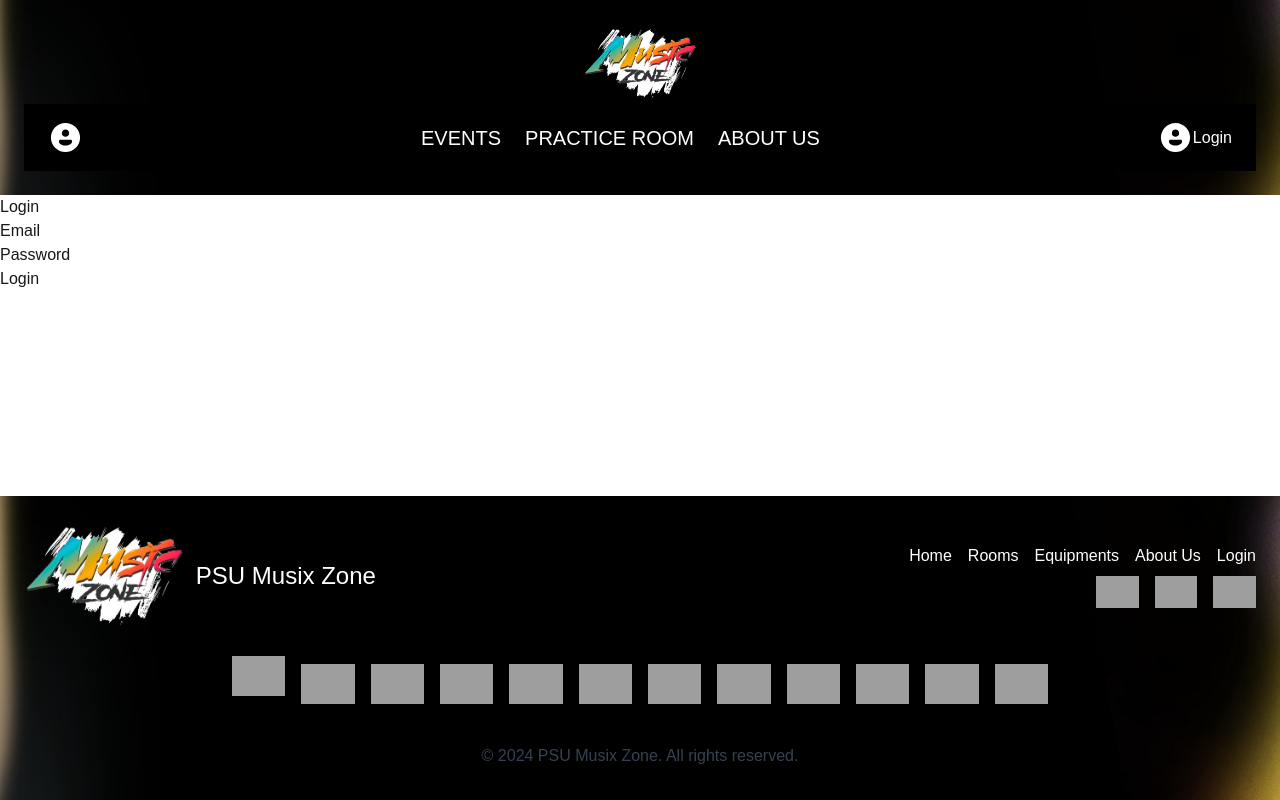
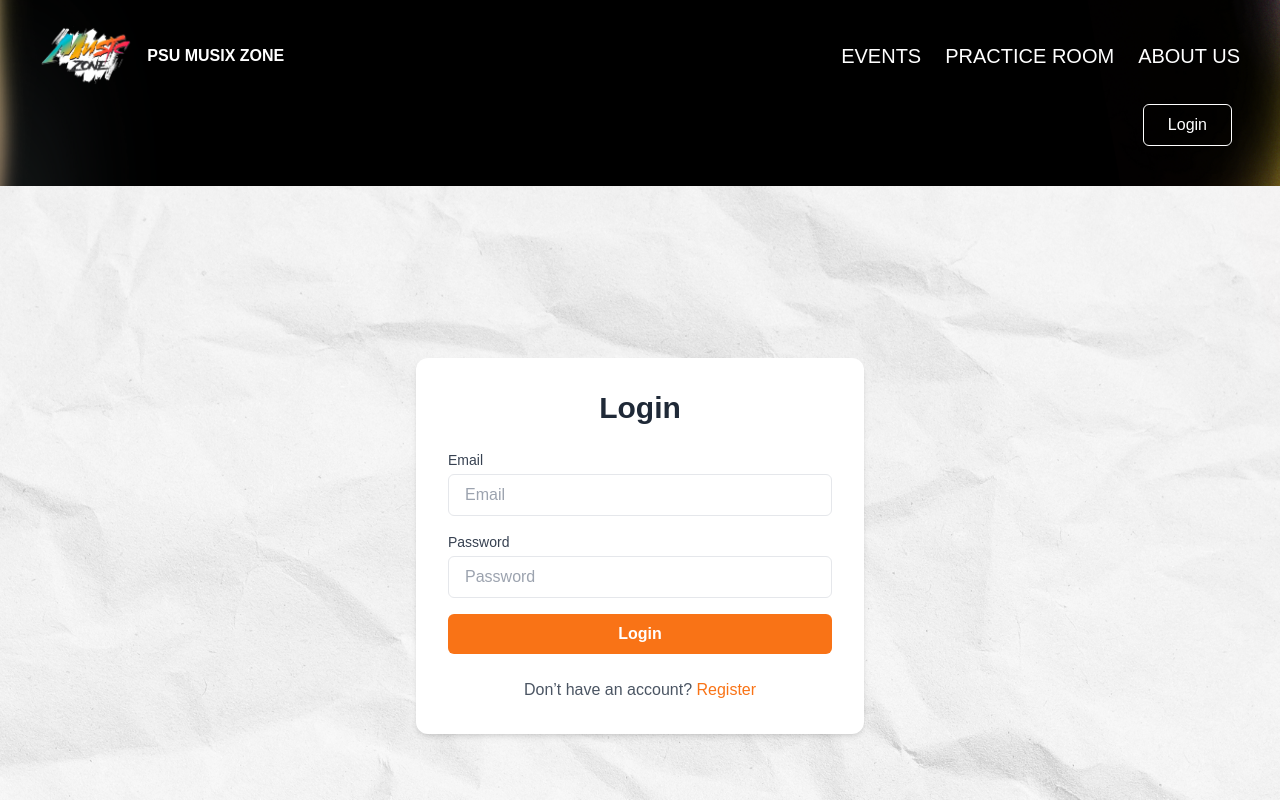
Before and after one commit to TeerawatTy/psu-musix-zone, a Next.js app: page /login in a window 1280 px wide. Shown: the top 800 px of the page. Built offline with nearby package versions, Linux system fonts and the light colour scheme; no server answers; grey boxes are pictures that could not be loaded.

Commit message:
update Nav & Login/Regis

```diff
--- a/app/components/Header.tsx
+++ b/app/components/Header.tsx
@@ -1,4 +1,3 @@
-// app/components/Header.tsx
 import React from 'react';
 import Navbar from './Navbar';
 import Link from 'next/link';
@@ -6,18 +5,37 @@ import Link from 'next/link';
 const Header = () => {
   return (
     <header
-    className="text-white p-6 bg-cover bg-center flex flex-col items-center"
+      className="text-white p-6 bg-cover bg-center flex flex-col items-center w-full"
       style={{
         backgroundImage: "url('/wallpaper-1.png')",
         backgroundSize: "104%",
       }}
     >
+      {/* Wrapper for Logo and Center Links */}
+      <div className="flex items-center justify-between w-full px-4">
 
-      <Link href="/" passHref>
-        <img src="/logo-2.png" alt="PSU Musix Zone Logo" className="h-20" /> {/* Logo Image */}
-      </Link>
+        {/* Logo */}
+        <Link href="/" passHref className='flex items-center gap-4 font-bold'>
+          <img src="/logo-2.png" alt="PSU Musix Zone Logo" className="h-16" />
+          <span>PSU MUSIX ZONE</span>
+        </Link>
 
-      <Navbar/> {/* Use Navbar component */}
+        {/* Center Links */}
+        <div className="hidden md:flex space-x-6">
+          <h1 className="text-xl hover:text-orange-500">
+            <Link href="/events">EVENTS</Link>
+          </h1>
+          <h1 className="text-xl hover:text-orange-500">
+            <Link href="/rooms">PRACTICE ROOM</Link>
+          </h1>
+          <h1 className="text-xl hover:text-orange-500">
+            <Link href="/aboutUs">ABOUT US</Link>
+          </h1>
+        </div>
+      </div>
+
+      {/* Navbar Component */}
+      <Navbar />
     </header>
   );
 };
--- a/app/components/Navbar.tsx
+++ b/app/components/Navbar.tsx
@@ -1,4 +1,6 @@
 // Mark this file as a Client Component by adding "use client"
+
+
 "use client";
 
 import Link from "next/link";
@@ -25,9 +27,10 @@ const Navbar = () => {
   };
 
   return (
-    <nav className="w-full flex justify-between items-center text-white bg-black py-4 px-6">
-      {/* Home Link on the Left */}
-      <div className="">
+    <nav className="w-full flex justify-between items-center text-white py-4 px-6">
+      {/* Left Section: Home Icon and Username */}
+      <div className="flex items-center pl-6">
+        {user && (
           <svg
             xmlns="http://www.w3.org/2000/svg"
             width="35"
@@ -40,56 +43,26 @@ const Navbar = () => {
               className="fill-white"
             />
           </svg>
+        )}
+        {user && (
+          <span className="text-xl text-white ml-4">Hello, {user.name}</span> // Display username if user is logged in
+        )}
       </div>
 
-      {/* Center Links */}
-      <div className="flex space-x-6">
-        <h1 className="text-xl hover:text-orange-500">
-          <Link href="/equipment">EVENTS</Link>
-        </h1>
-        <h1 className="text-xl hover:text-orange-500">
-          <Link href="/rooms">PRACTICE ROOM</Link>
-        </h1>
-        <h1 className="text-xl hover:text-orange-500">
-          <Link href="/aboutUs">ABOUT US</Link>
-        </h1>
-      </div>
-
-      {/* Right Section: Login Button, User Icon and Username */}
+      {/* Right Section: Login Button, Logout Button */}
       <div className="flex items-center gap-4">
         {user ? (
-          // If user is logged in, show the username and user icon
-          <div className="flex items-center ">
-            {/* User Icon */}
-
-            {/* Display Username */}
-            <span className="text-xl text-white mx-4">Hello! {user.name}</span>
-            {/* Logout Button */}
+          // If user is logged in, show the logout button
           <button
             onClick={handleLogout}
-              className="text-white px-4 py-2 border border-white rounded-md hover:bg-white hover:text-black transition duration-200"
+            className="text-white px-4 py-2 border border-white rounded-md hover:bg-orange-500 transition duration-200"
           >
             Logout
           </button>
-          </div>
         ) : (
           // If the user is not logged in, show the login button
           <Link href="/login" className="flex items-center">
-            {/* Login Icon */}
-            <svg
-              xmlns="http://www.w3.org/2000/svg"
-              width="35"
-              height="35"
-              viewBox="0 0 48 48"
-              className="transition-transform duration-150 ease-in-out hover:scale-125"
-            >
-              <path
-                d="M24,4C12.972,4,4,12.972,4,24s8.972,20,20,20s20-8.972,20-20S35.028,4,24,4z M24,13c2.761,0,5,2.239,5,5	c0,2.761-2.239,5-5,5s-5-2.239-5-5C19,15.239,21.239,13,24,13z M33,29.538C33,32.397,29.353,35,24,35s-9-2.603-9-5.462v-0.676	C15,27.834,15.834,27,16.862,27h14.276C32.166,27,33,27.834,33,28.862V29.538z"
-                className="fill-white"
-              />
-            </svg>
-            {/* Login Text */}
-            <span className="text-white">Login</span>
+            <span className="text-white px-6 py-2 border border-white rounded-md hover:bg-orange-500 transition duration-200">Login</span>
           </Link>
         )}
       </div>
--- a/app/equipment/page.tsx
+++ /dev/null
@@ -1,5 +0,0 @@
-export default function equipmentPage(){
-    return(
-        <h1>Equipments Page</h1>
-    )
-}
--- /dev/null
+++ b/app/events/page.tsx
@@ -0,0 +1,6 @@
+export default function EventsPage(){
+    return(
+        <h1>Up Coming Events</h1>
+
+    )
+}
--- a/app/login/page.tsx
+++ b/app/login/page.tsx
@@ -1,76 +1,119 @@
 // app/login/page.tsx
-
 
 "use client";
 
-import React, { useState } from "react";
-import { loginUser } from "@/utils/loginUser";
-import { useRouter } from "next/navigation"; // To handle redirection after login
+import React, { useState, useEffect } from "react";
+import { loginUser } from "@/utils/loginUser"; // Adjust according to your logic
+import { useRouter } from "next/navigation"; // Correct import from next/navigation
+import { z } from "zod"; // Import Zod
 
-export default function Login() {
-  const [data, setData] = useState({ email: "", password: "" });
-  const [error, setError] = useState<string | null>(null);
+// Define Zod validation schema
+const loginSchema = z.object({
+  email: z.string().email("Invalid email address").min(1, "Email is required"),
+  password: z.string().min(6, "Password must be at least 6 characters"),
+});
+
+export default function LoginPage() {
+  const [email, setEmail] = useState("");
+  const [password, setPassword] = useState("");
+  const [error, setError] = useState("");
   const router = useRouter();
 
-  // Handle form input changes
-  const handleChange = (e: React.ChangeEvent<HTMLInputElement>) => {
-    const { name, value } = e.target;
-    setData((prevData) => ({
-      ...prevData,
-      [name]: value,
-    }));
-  };
-
-  // Handle form submission
   const handleSubmit = async (e: React.FormEvent) => {
     e.preventDefault();
+    setError(""); // Reset error state before each submission
 
-    try {
-      // Validate user input
-      if (!data.email || !data.password) {
-        setError("Please fill in both fields.");
+    // Validate the inputs using Zod schema
+    const validationResult = loginSchema.safeParse({ email, password });
+
+    if (!validationResult.success) {
+      const errorMessage = validationResult.error.errors.map(err => err.message).join(", ");
+      setError(errorMessage); // Show validation error
       return;
     }
 
-      // Call the login function
-      const result = await loginUser(data, false); // Pass 'remember' as false or true based on the user's choice
-      if (result.message === "Login Success") {
-        // Redirect to homepage or desired page after successful login
-        router.push("/");
-      }
-    } catch (err) {
-      console.error("Login failed:", err);
-      setError("Invalid credentials or server error. Please try again.");
+    // Proceed with the login logic if validation is successful
+    const result = await loginUser({ email, password }, false); // False for "remember me" for now
+
+    if (result?.error) {
+      setError(result.error.message); // Show error message
+    } else {
+      // After login success, trigger refresh and redirect to home
+      router.push("/"); // Redirect to the homepage
+      window.location.reload(); // Refresh the page
     }
   };
 
+  // Optional: Check if the user is already logged in
+  useEffect(() => {
+    // Check if user is authenticated by checking a token in localStorage (as an example)
+    const isAuthenticated = !!localStorage.getItem("authToken");
+    if (isAuthenticated) {
+      router.push(""); // Redirect to the home page
+    }
+  }, [router]);
+
   return (
+    <div
+      className="flex items-center justify-center h-[720px] bg-gray-100"
+      style={{
+        backgroundImage: 'url("/wallpaper-2.png")',
+        backgroundSize: "1920px 960px",
+        backgroundRepeat: "no-repeat",
+        backgroundPosition: "center",
+      }}
+    >
+      <div className="w-full max-w-md p-8 space-y-6 bg-white rounded-xl shadow-md">
+        <h1 className="text-3xl font-semibold text-center text-gray-800">Login</h1>
+
+        {error && <p className="text-red-500 text-center">{error}</p>} {/* Error message display */}
+
+        <form onSubmit={handleSubmit} className="space-y-4">
           <div>
-      <h2>Login</h2>
-      {error && <p style={{ color: "red" }}>{error}</p>}
-      <form onSubmit={handleSubmit}>
-        <div>
-          <label>Email</label>
+            <label htmlFor="email" className="block text-sm font-medium text-gray-700">
+              Email
+            </label>
             <input
               type="email"
-            name="email"
-            value={data.email}
-            onChange={handleChange}
+              id="email"
+              placeholder="Email"
+              value={email}
+              onChange={(e) => setEmail(e.target.value)}
               required
+              className="text-black w-full px-4 py-2 mt-1 border rounded-md focus:outline-none focus:ring-2 focus:ring-orange-400"
             />
           </div>
+
           <div>
-          <label>Password</label>
+            <label htmlFor="password" className="block text-sm font-medium text-gray-700">
+              Password
+            </label>
             <input
               type="password"
-            name="password"
-            value={data.password}
-            onChange={handleChange}
+              id="password"
+              placeholder="Password"
+              value={password}
+              onChange={(e) => setPassword(e.target.value)}
               required
+              className="text-black w-full px-4 py-2 mt-1 border rounded-md focus:outline-none focus:ring-2 focus:ring-orange-400"
             />
           </div>
-        <button type="submit">Login</button>
+
+          <button
+            type="submit"
+            className="w-full px-4 py-2 font-semibold text-white bg-orange-500 rounded-md hover:bg-orange-600 focus:outline-none focus:ring-2 focus:ring-orange-500"
+          >
+            Login
+          </button>
         </form>
+
+        <p className="text-center text-gray-600">
+          Don’t have an account?{" "}
+          <a href="/register" className="text-orange-500 hover:underline">
+            Register
+          </a>
+        </p>
+      </div>
     </div>
   );
 }
--- a/app/register/page.tsx
+++ b/app/register/page.tsx
@@ -8,6 +8,14 @@ import Link from "next/link";
 import { redirect } from "next/navigation";
 import SubmitButton from "../components/SubmitButton";
 import { style } from "../constants/style";
+import { z } from "zod"; // Import Zod
+
+// Define Zod validation schema
+const registerSchema = z.object({
+  name: z.string().min(1, "Name is required"),
+  email: z.string().email("Invalid email address").min(1, "Email is required"),
+  password: z.string().min(6, "Password must be at least 6 characters"),
+});
 
 export default function Register() {
   const [error, setError] = useState<string | null>(null);
@@ -19,6 +27,18 @@ export default function Register() {
     setSuccess(null);
 
     const formData = new FormData(event.currentTarget);
+    const formValues = Object.fromEntries(formData.entries());
+
+    // Validate the inputs using Zod schema
+    const validationResult = registerSchema.safeParse(formValues);
+
+    if (!validationResult.success) {
+      const errorMessage = validationResult.error.errors.map(err => err.message).join(", ");
+      setError(errorMessage); // Show validation error
+      return;
+    }
+
+    // Proceed with the registration logic if validation is successful
     const result = await register(formData);
 
     if (result.error) {
@@ -30,27 +50,88 @@ export default function Register() {
   };
 
   return (
-    <div>
-      <h1>Register</h1>
-      <hr />
-      <form onSubmit={handleSubmit} className="mt-4">
-        <div className="flex flex-col mb-2">
-          <label htmlFor="name">Name</label>
-          <input className={style} type="text" name="name" id="name" required />
-        </div>
-        <div className="flex flex-col mb-2">
-          <label htmlFor="email">Email</label>
-          <input className={style} type="email" name="email" id="email" required />
-        </div>
-        <div className="flex flex-col mb-4">
-          <label htmlFor="password">Password</label>
-          <input className={style} type="password" name="password" id="password" required />
-        </div>
-        {error && <p className="text-red-600">{error}</p>}
-        {success && <p className="text-green-600">{success}</p>}
-        <SubmitButton label="Register" />
-      </form>
-      <Link href="/login">Already have an account? Login here</Link>
+    <div
+      className="flex items-center justify-center h-[720px] bg-gray-100"
+      style={{
+        backgroundImage: 'url("/wallpaper-2.png")',
+        backgroundSize: "1920px 960px",
+        backgroundRepeat: "no-repeat",
+        backgroundPosition: "center",
+      }}
+    >
+      <div className="w-full max-w-md p-8 space-y-6 bg-white rounded-xl shadow-md">
+        <h1 className="text-3xl font-semibold text-center text-gray-800">Register</h1>
+
+        {error && <p className="text-red-500 text-center">{error}</p>}
+        {success && <p className="text-green-500 text-center">{success}</p>}
+
+        <form onSubmit={handleSubmit} className="space-y-4">
+          <div>
+            <label
+              htmlFor="name"
+              className="block text-sm font-medium text-gray-700"
+            >
+              Name
+            </label>
+            <input
+              type="text"
+              id="name"
+              name="name"
+              placeholder="Your Name"
+              className="text-black w-full px-4 py-2 mt-1 border rounded-md focus:outline-none focus:ring-2 focus:ring-orange-400"
+              required
+            />
+          </div>
+
+          <div>
+            <label
+              htmlFor="email"
+              className="block text-sm font-medium text-gray-700"
+            >
+              Email
+            </label>
+            <input
+              type="email"
+              id="email"
+              name="email"
+              placeholder="Email"
+              className="text-black w-full px-4 py-2 mt-1 border rounded-md focus:outline-none focus:ring-2 focus:ring-orange-400"
+              required
+            />
+          </div>
+
+          <div>
+            <label
+              htmlFor="password"
+              className="block text-sm font-medium text-gray-700"
+            >
+              Password
+            </label>
+            <input
+              type="password"
+              id="password"
+              name="password"
+              placeholder="Password"
+              className="text-black w-full px-4 py-2 mt-1 border rounded-md focus:outline-none focus:ring-2 focus:ring-orange-400"
+              required
+            />
+          </div>
+
+          <button
+            type="submit"
+            className="w-full px-4 py-2 font-semibold text-white bg-orange-500 rounded-md hover:bg-orange-600 focus:outline-none focus:ring-2 focus:ring-orange-500"
+          >
+            Register
+          </button>
+        </form>
+
+        <p className="text-center text-gray-600">
+          Already have an account?{" "}
+          <a href="/login" className="text-orange-500 hover:underline">
+            Login here
+          </a>
+        </p>
+      </div>
     </div>
   );
 }
```
Also changed, not shown: package.json (+8 -3 lines), 2 other files (tests, documents, lock files or other folders). Lines whose indentation alone changed are shown as unchanged.
